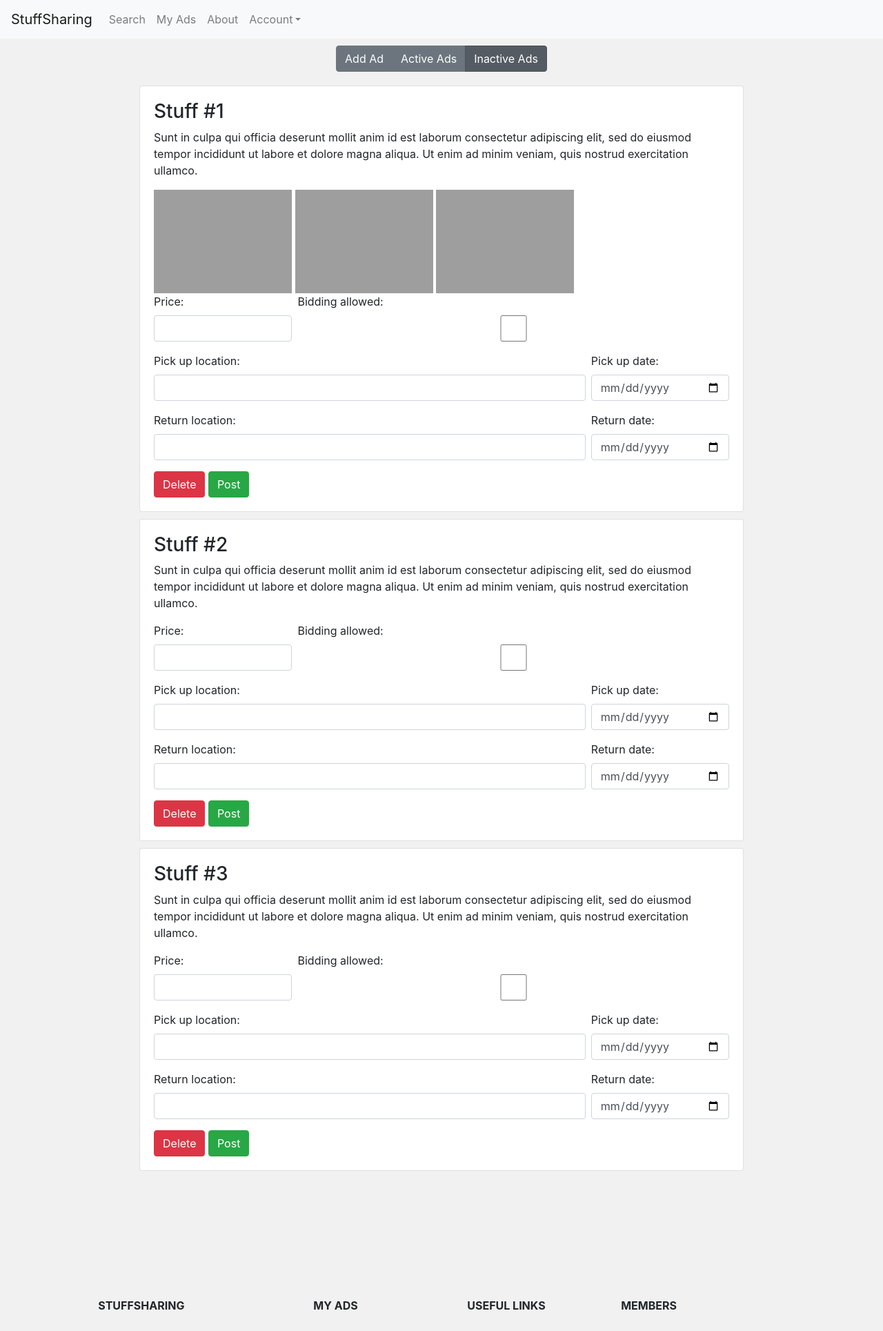
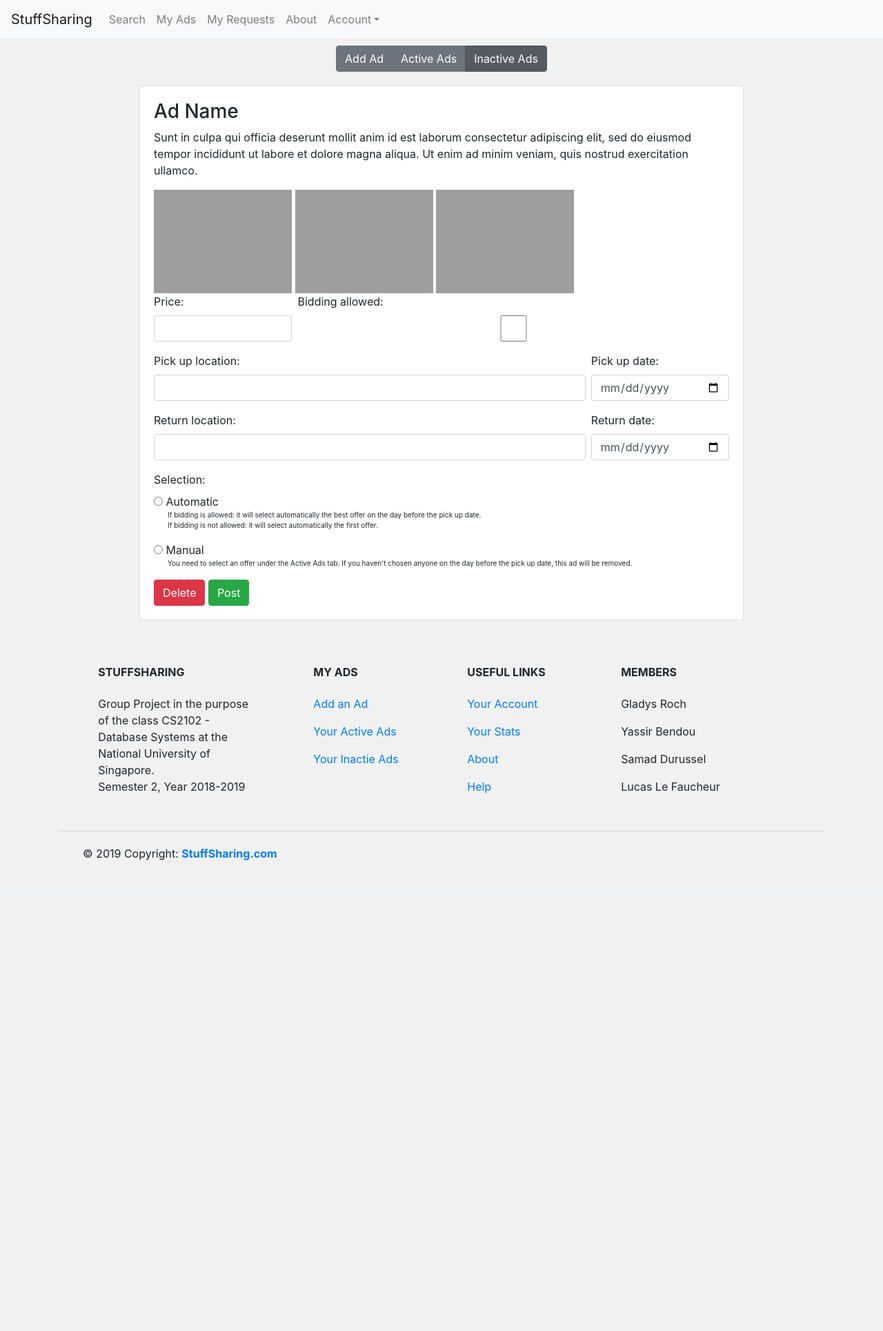
Before and after one commit to lucaslefaucheur/cs2102StuffSharing, a Django app: page /myadsinactive/ in a window 1280 px wide. Shown: the top 1929 px of the page at 69% size. After the commit the page ends 1247 px from the top, so only its background shows below. Run offline with Django 3.2, Linux system fonts and the light colour scheme; some libraries are stand-ins or nearby versions; grey boxes are pictures that could not be loaded.

Commit message:
added tabs: my requests + current transactions

```diff
--- a/django_project/stuffsharing/templates/stuffsharing/base.html
+++ b/django_project/stuffsharing/templates/stuffsharing/base.html
@@ -24,6 +24,9 @@
                     <a class="nav-link" href="{% url 'stuffsharing-myadsadd' %}">My Ads</a>
                 </li>
                 <li class="nav-item">
+                    <a class="nav-link" href="{% url 'stuffsharing-myrequests' %}">My Requests</a>
+                </li>
+                <li class="nav-item">
                     <a class="nav-link" href="{% url 'stuffsharing-about' %}">About</a>
                 </li>
                 <li class="nav-item dropdown">
@@ -31,6 +34,7 @@
                     <div class="dropdown-menu" aria-labelledby="navbarDropdown">
                         <a class="dropdown-item" href="#">My Account</a>
                         <a class="dropdown-item" href="#">My Stats</a>
+                        <a class="dropdown-item" href="{% url 'stuffsharing-currenttransactions' %}">Current Transactions</a>
                         <div class="dropdown-divider"></div>
                         <a class="dropdown-item" href="#">Log Out</a>
                     </div>
@@ -41,7 +45,7 @@
 
     {% block content %} {% endblock content %}
 
-    <br><br><br><br><br>
+
 
     <footer class="page-footer font-small mdb-color pt-4">
         <div class="container text-center text-md-left">
--- a/django_project/stuffsharing/templates/stuffsharing/home.html
+++ b/django_project/stuffsharing/templates/stuffsharing/home.html
@@ -29,5 +29,5 @@
 
   </div>
 
-    <br><br><br><br><br><br><br><br><br><br>
+    <br><br><br><br><br><br><br><br><br><br><br>
 {% endblock content %}
--- a/django_project/stuffsharing/templates/stuffsharing/myadsadd.html
+++ b/django_project/stuffsharing/templates/stuffsharing/myadsadd.html
@@ -30,7 +30,7 @@
 <div style="margin-left: 15%; margin-right: 15%;">
 <div class="card">
     <h3>Add a stuff</h3>
-    <form action="/action_page.php">
+    <form>
             <div class="form-group">
                 <label>Name:</label>
                 <input class="form-control">
--- a/django_project/stuffsharing/templates/stuffsharing/myadsinactive.html
+++ b/django_project/stuffsharing/templates/stuffsharing/myadsinactive.html
@@ -7,7 +7,6 @@
 <div style="margin: auto; text-align: center; padding: 10px;">
     <form>
     <div class="btn-group btn-group-toggle" data-toggle="buttons">
-
         <label class="btn btn-secondary" onclick="addFunction()">
             <input type="radio" name="options" id="option1" autocomplete="off" checked>Add Ad
         </label>
@@ -19,14 +18,13 @@
         <label class="btn btn-secondary active" onclick="inactiveFunction()">
             <input type="radio" name="options" id="option3" autocomplete="off">Inactive Ads
         </label>
-
     </div>
     </form>
 </div>
 
 <div style="margin-left: 15%; margin-right: 15%;">
     <div class="card">
-        <h3>Stuff #1</h3>
+        <h3>Ad Name</h3>
         <p>Sunt in culpa qui officia deserunt mollit anim id est laborum consectetur adipiscing elit, sed do eiusmod tempor incididunt ut labore et dolore magna aliqua. Ut enim ad minim veniam, quis nostrud exercitation ullamco.</p>
 
         <div>
@@ -62,79 +60,14 @@
                     <input class="form-control" type="date">
                 </div>
 
-                <button type="button" class="btn btn-danger">Delete</button>
-                <button type="button" class="btn btn-success">Post</button>
-            </form>
-        </div>
+                <div>
+                    <label>Selection:</label><br>
+                    <input type="radio" name="selection"> Automatic<br>
+                    <p style="font-size: 10px; padding-left: 20px;">If bidding is allowed: it will select automatically the best offer on the day before the pick up date.<br>
+                    If bidding is not allowed: it will select automatically the first offer.<br></p>
 
-    </div>
-    <div class="card">
-        <h3>Stuff #2</h3>
-        <p>Sunt in culpa qui officia deserunt mollit anim id est laborum consectetur adipiscing elit, sed do eiusmod tempor incididunt ut labore et dolore magna aliqua. Ut enim ad minim veniam, quis nostrud exercitation ullamco.</p>
-
-        <div>
-            <form>
-                <div class="form-group" style="width: 24%; float: left;">
-                    <label>Price:</label>
-                    <input class="form-control">
-                </div>
-                <div class="form-group" style="width: 75%; float: right;">
-                    <label>Bidding allowed:</label>
-                    <input class="form-control" type="checkbox">
-                </div>
-
-                <div class="form-group" style="width: 75%; float: left;">
-                    <label>Pick up location:</label>
-                    <input class="form-control">
-                </div>
-                <div class="form-group" style="width: 24%; float: right;">
-                    <label>Pick up date:</label>
-                    <input class="form-control" type="date">
-                </div>
-                <div class="form-group" style="width: 75%; float: left;">
-                    <label>Return location:</label>
-                    <input class="form-control">
-                </div>
-                <div class="form-group" style="width: 24%; float: right;">
-                    <label>Return date:</label>
-                    <input class="form-control" type="date">
-                </div>
-
-                <button type="button" class="btn btn-danger">Delete</button>
-                <button type="button" class="btn btn-success">Post</button>
-            </form>
-        </div>
-    </div>
-    <div class="card">
-        <h3>Stuff #3</h3>
-        <p>Sunt in culpa qui officia deserunt mollit anim id est laborum consectetur adipiscing elit, sed do eiusmod tempor incididunt ut labore et dolore magna aliqua. Ut enim ad minim veniam, quis nostrud exercitation ullamco.</p>
-
-        <div>
-            <form>
-                <div class="form-group" style="width: 24%; float: left;">
-                    <label>Price:</label>
-                    <input class="form-control">
-                </div>
-                <div class="form-group" style="width: 75%; float: right;">
-                    <label>Bidding allowed:</label>
-                    <input class="form-control" type="checkbox">
-                </div>
-
-                <div class="form-group" style="width: 75%; float: left;">
-                    <label>Pick up location:</label>
-                    <input class="form-control">
-                </div>
-                <div class="form-group" style="width: 24%; float: right;">
-                    <label>Pick up date:</label>
-                    <input class="form-control" type="date">
-                </div>
-                <div class="form-group" style="width: 75%; float: left;">
-                    <label>Return location:</label>
-                    <input class="form-control">
-                </div>
-                <div class="form-group" style="width: 24%; float: right;">
-                    <label>Return date:</label>
-                    <input class="form-control" type="date">
+                    <input type="radio" name="selection"> Manual<br>
+                    <p style="font-size: 10px; padding-left: 20px;">You need to select an offer under the Active Ads tab. If you haven't chosen anyone on the day before the pick up date, this ad will be removed.</p>
                 </div>
 
                 <button type="button" class="btn btn-danger">Delete</button>
--- a/django_project/stuffsharing/templates/stuffsharing/search.html
+++ b/django_project/stuffsharing/templates/stuffsharing/search.html
@@ -92,7 +92,7 @@
             </div>
 			<p>Owner: {{p.stuff_for_lown.owner.user_name}}</p>
 			<p>Pick up location: {{p.pickupAdress}} <br>Pick up date: {{p.start_date}}</p>
-			<p>Return location: {{p.returnAdress}} <br>Pick up date: {{p.end_date}}</p>
+			<p>Return location: {{p.returnAdress}} <br>Return date: {{p.end_date}}</p>
             <div><button type="button" class="btn btn-success">Request!</button></div>
         </div>
         {% endfor %}
--- a/django_project/stuffsharing/urls.py
+++ b/django_project/stuffsharing/urls.py
@@ -7,5 +7,7 @@ urlpatterns = [
     path('myadsadd/', views.myadsadd, name='stuffsharing-myadsadd'),
     path('myadsactive/', views.myadsactive, name='stuffsharing-myadsactive'),
     path('myadsinactive/', views.myadsinactive, name='stuffsharing-myadsinactive'),
+    path('myrequests/', views.myrequests, name='stuffsharing-myrequests'),
+    path('currenttransactions/', views.currenttransactions, name='stuffsharing-currenttransactions'),
     path('about/', views.about, name='stuffsharing-about'),
 ]
--- a/django_project/stuffsharing/views.py
+++ b/django_project/stuffsharing/views.py
@@ -54,3 +54,9 @@ def myadsinactive(request):
 
 def about(request):
     return render(request, 'stuffsharing/about.html')
+
+def myrequests(request):
+    return render(request, 'stuffsharing/myrequests.html')
+
+def currenttransactions(request):
+    return render(request, 'stuffsharing/currenttransactions.html')
```
Also changed, not shown: django_project/stuffsharing/templates/stuffsharing/currenttransactions.html (added, +13 -0 lines), django_project/stuffsharing/templates/stuffsharing/myadsactive.html (+17 -17 lines), django_project/stuffsharing/templates/stuffsharing/myrequests.html (added, +26 -0 lines).
